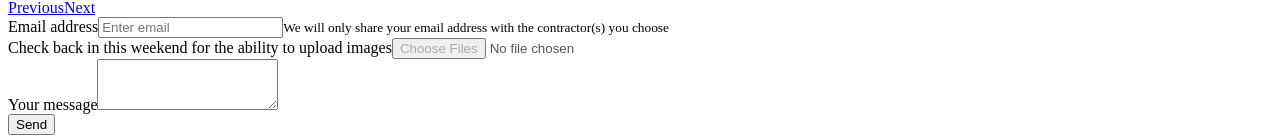
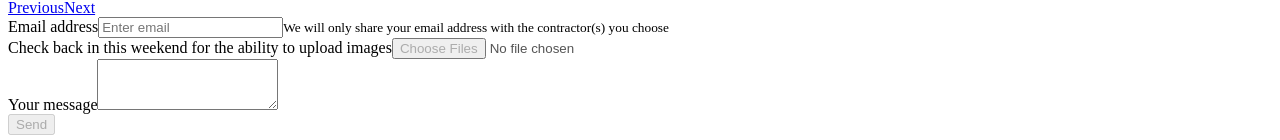
Before and after one commit to dbooyah93/flat-top-concrete-connections, a React (Create React App) app in the folder client/: page / in a window 1280 px wide. Shown: the part 4404-4544 px from the top of the page. Built offline with nearby package versions, Linux system fonts and the light colour scheme; the HTML template or start-up script is replaced by a standard one.

Commit message:
Making the user aware that the form is not enabled

```diff
--- a/client/src/App.jsx
+++ b/client/src/App.jsx
@@ -107,7 +107,7 @@ class App extends React.Component {
                                 <Form.Label>Your message</Form.Label>
                                 <Form.Control onChange={ this.handleTextChange } as="textarea" rows={3} />
                             </Form.Group>
-                            <Button onClick={ this.sendClientEmail } variant="primary">Send</Button>
+                            <Button onClick={ this.sendClientEmail } variant="primary" disabled>Send</Button>
                         </Form>
                     </Card.Body>
                 </Card>
```
